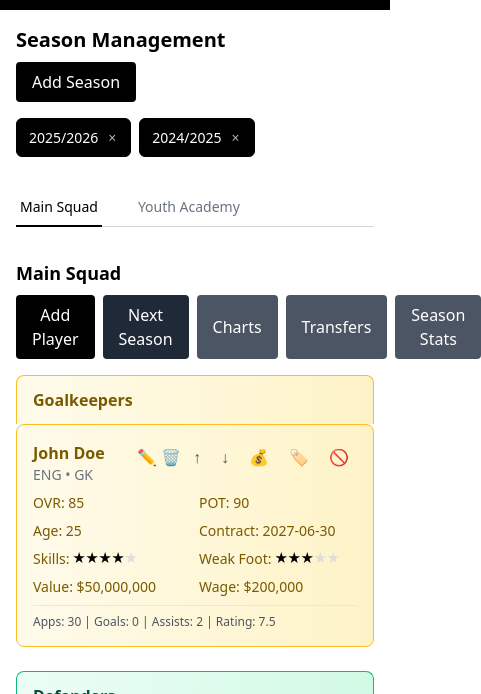
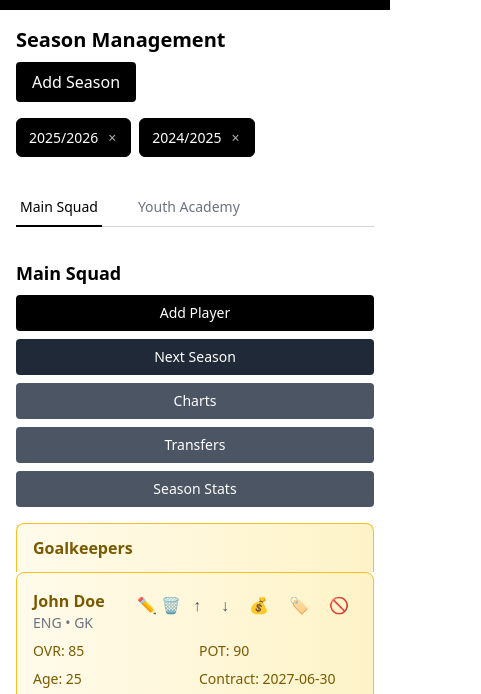
Before and after one commit to mttam/cmutils, a plain HTML site: page index.html in a window 390 px wide. Shown: the part 86-780 px from the top of the page, 481 px wide, since content can reach past the window. Drawn offline with nearby package versions, Linux system fonts and the light colour scheme.

Commit message:
Refactor button layout in player management section for improved responsiveness and styling consistency

```diff
--- a/index.html
+++ b/index.html
@@ -76,22 +76,23 @@
         <section class="mb-8">
             <div class="flex flex-col sm:flex-row justify-between items-start sm:items-center mb-4">
                 <h3 class="text-lg font-semibold mb-2 sm:mb-0" id="squadTitle">Main Squad</h3>
-                <div class="flex space-x-2">
-                    <button id="addPlayerBtn" class="bg-black text-white px-4 py-2 rounded hover:bg-gray-800 transition-colors">
+                <!-- Responsive button group: stacked full-width on small screens, inline on larger screens -->
+                <div class="flex flex-col sm:flex-row space-y-2 sm:space-y-0 sm:space-x-2 w-full">
+                    <button id="addPlayerBtn" class="bg-black text-white px-3 py-2 sm:px-4 sm:py-2 rounded hover:bg-gray-800 transition-colors text-sm sm:text-base w-full sm:w-auto">
                         Add Player
                     </button>
-                    <button id="nextSeasonBtn" class="bg-gray-800 text-white px-4 py-2 rounded hover:bg-gray-900 transition-colors">
+                    <button id="nextSeasonBtn" class="bg-gray-800 text-white px-3 py-2 sm:px-4 sm:py-2 rounded hover:bg-gray-900 transition-colors text-sm sm:text-base w-full sm:w-auto">
                         Next Season
                     </button>
-                    <button id="showChartsBtn" class="bg-gray-600 text-white px-4 py-2 rounded hover:bg-gray-800 transition-colors">
+                    <button id="showChartsBtn" class="bg-gray-600 text-white px-3 py-2 sm:px-4 sm:py-2 rounded hover:bg-gray-800 transition-colors text-sm sm:text-base w-full sm:w-auto">
                         Charts
                     </button>
-                        <button id="showTransfersBtn" class="bg-gray-600 text-white px-4 py-2 rounded hover:bg-gray-800 transition-colors">
-                            Transfers
-                        </button>
-                        <button id="showSeasonStatsBtn" class="bg-gray-600 text-white px-4 py-2 rounded hover:bg-gray-800 transition-colors">
-                            Season Stats
-                        </button>
+                    <button id="showTransfersBtn" class="bg-gray-600 text-white px-3 py-2 sm:px-4 sm:py-2 rounded hover:bg-gray-800 transition-colors text-sm sm:text-base w-full sm:w-auto">
+                        Transfers
+                    </button>
+                    <button id="showSeasonStatsBtn" class="bg-gray-600 text-white px-3 py-2 sm:px-4 sm:py-2 rounded hover:bg-gray-800 transition-colors text-sm sm:text-base w-full sm:w-auto">
+                        Season Stats
+                    </button>
                 </div>
             </div>
 
```
